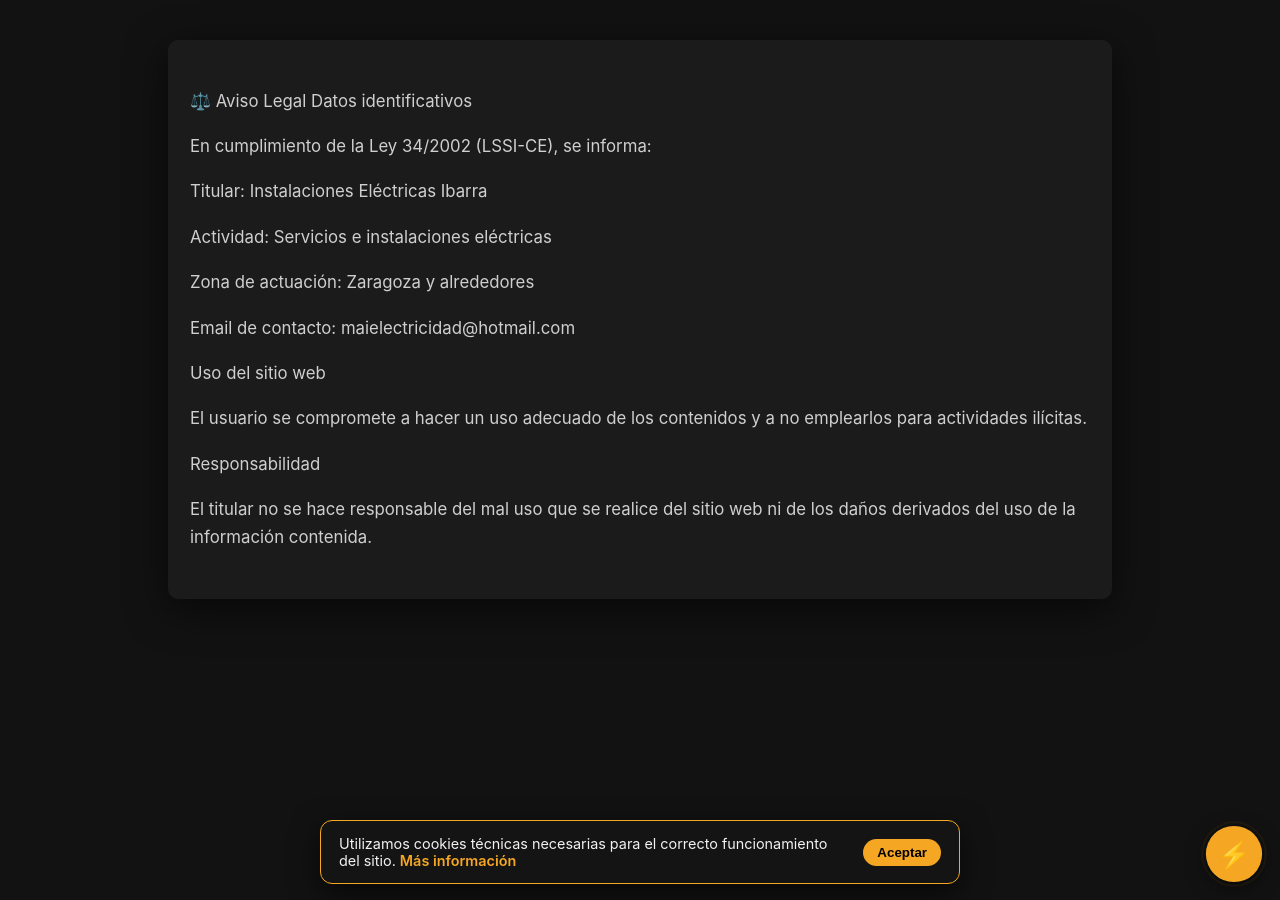
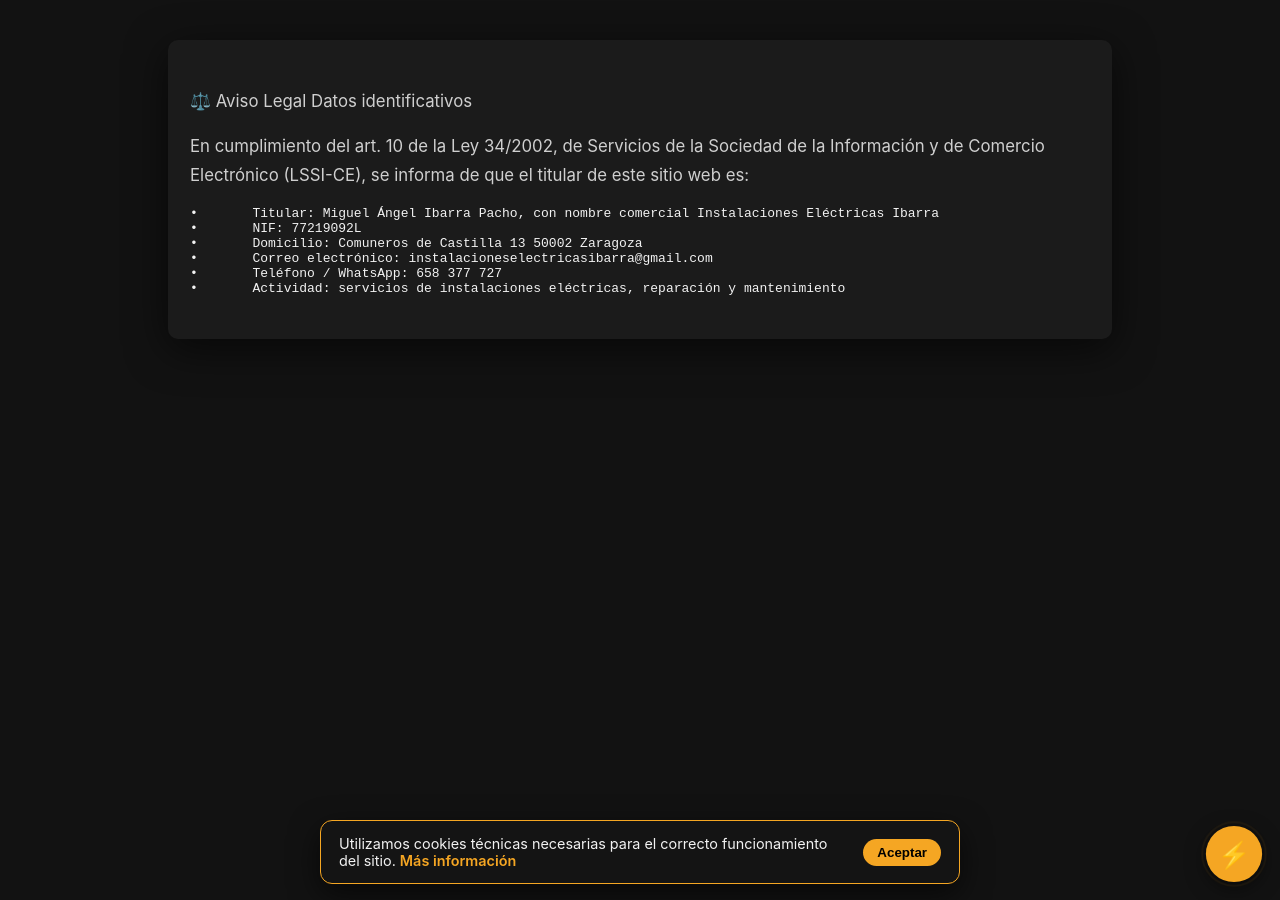
Before and after one commit to instalaciones-electricas-ibarra/Instalaciones-Electricas-Ibarra, a Jekyll site: the page built from aviso-legal.md, in a window 1280 px wide. Built offline with Jekyll 4.4.1, drawn with Linux system fonts in a browser that asks for light colours; our own code applies the rules of GitHub Pages for plain Markdown files.

Commit message:
Update aviso-legal.md

```diff
--- a/aviso-legal.md
+++ b/aviso-legal.md
@@ -1,20 +1,11 @@
 ⚖️ Aviso Legal
 Datos identificativos
 
-En cumplimiento de la Ley 34/2002 (LSSI-CE), se informa:
+En cumplimiento del art. 10 de la Ley 34/2002, de Servicios de la Sociedad de la Información y de Comercio Electrónico (LSSI-CE), se informa de que el titular de este sitio web es:
 
-Titular: Instalaciones Eléctricas Ibarra
-
-Actividad: Servicios e instalaciones eléctricas
-
-Zona de actuación: Zaragoza y alrededores
-
-Email de contacto: maielectricidad@hotmail.com
-
-Uso del sitio web
-
-El usuario se compromete a hacer un uso adecuado de los contenidos y a no emplearlos para actividades ilícitas.
-
-Responsabilidad
-
-El titular no se hace responsable del mal uso que se realice del sitio web ni de los daños derivados del uso de la información contenida.
+	•	Titular: Miguel Ángel Ibarra Pacho, con nombre comercial Instalaciones Eléctricas Ibarra
+	•	NIF: 77219092L
+	•	Domicilio: Comuneros de Castilla 13 50002 Zaragoza
+	•	Correo electrónico: instalacioneselectricasibarra@gmail.com
+	•	Teléfono / WhatsApp: 658 377 727
+	•	Actividad: servicios de instalaciones eléctricas, reparación y mantenimiento
```
